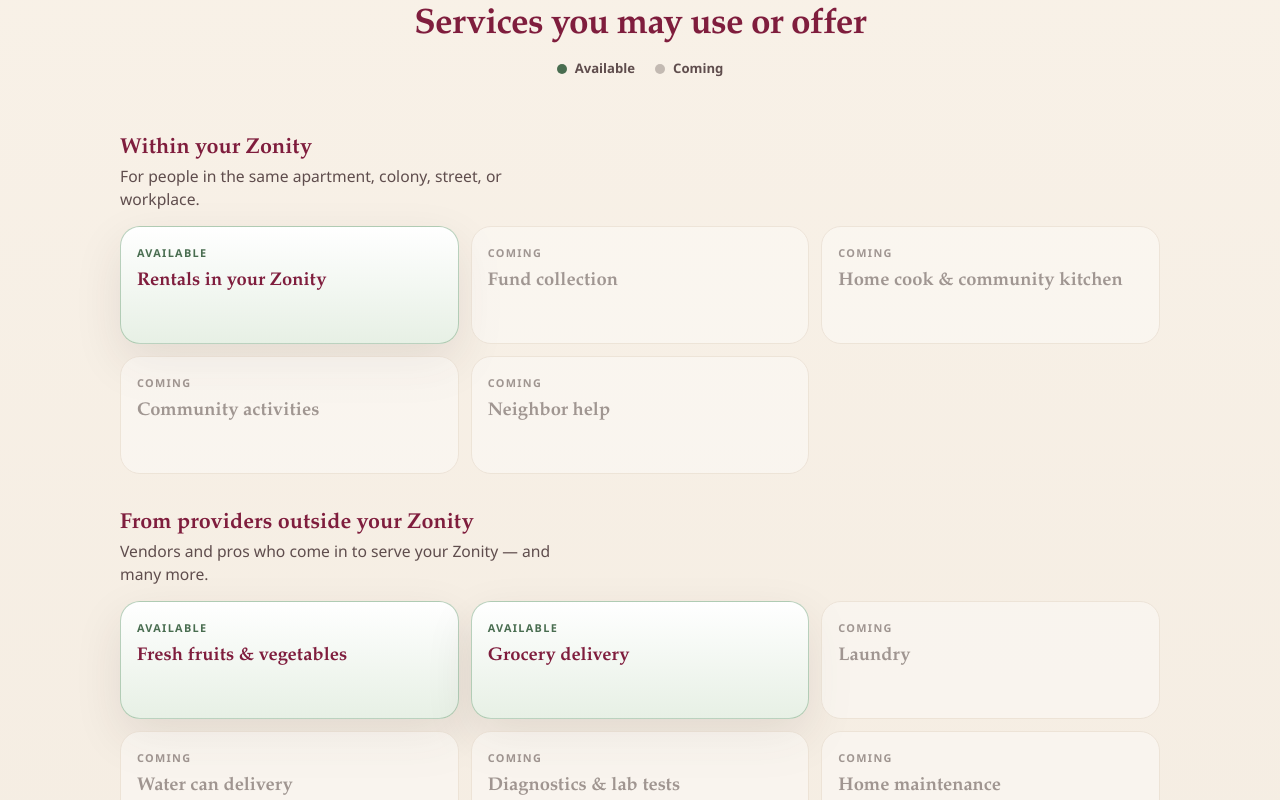
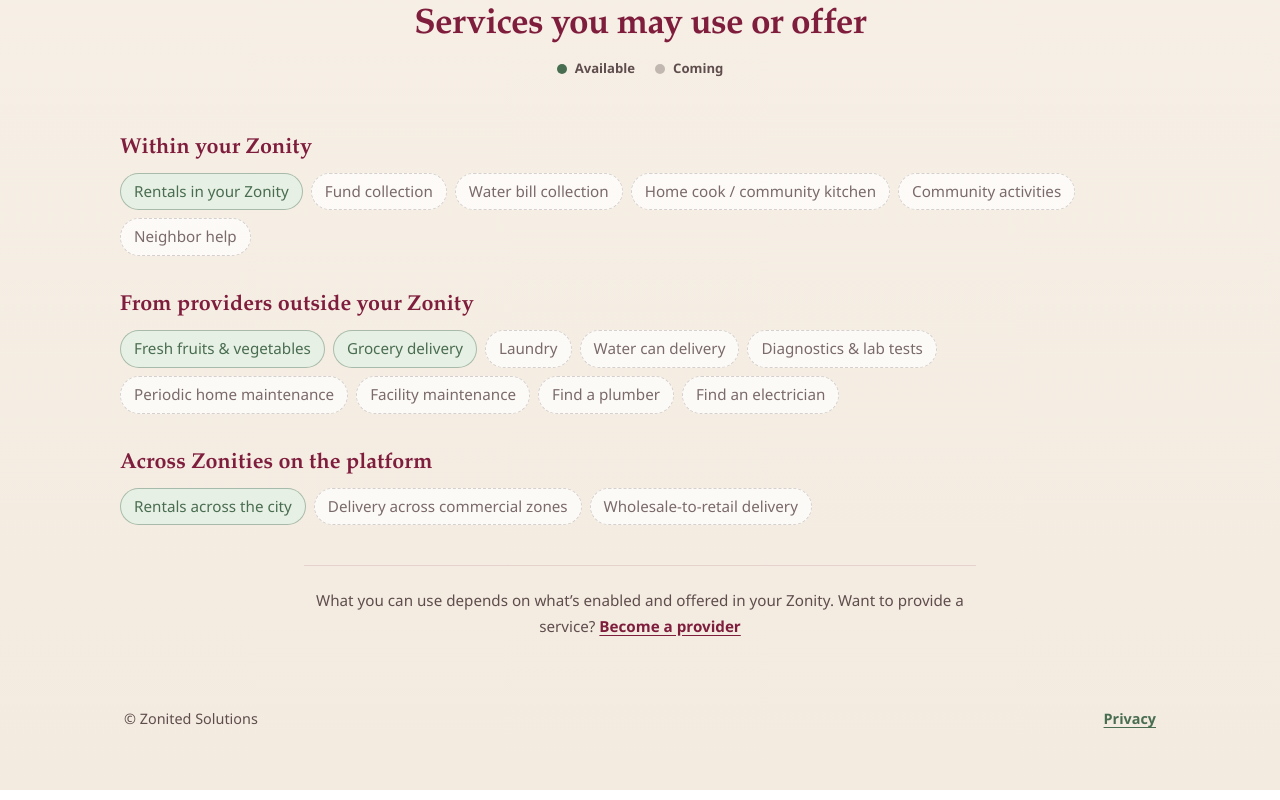
Before and after one commit to zoncaesaradmin/zonited-website, a plain HTML site: page index.html in a window 1280 px wide. Shown: the part 2000-2800 px from the top of the page. Drawn offline with Linux system fonts and the light colour scheme.

Commit message:
update usecases

```diff
--- a/index.html
+++ b/index.html
@@ -30,15 +30,15 @@
     />
     <meta name="twitter:image" content="https://zonited.com/assets/logo/zon-logo.png" />
     <meta name="twitter:image:alt" content="Zonited logo" />
-    <link rel="icon" type="image/png" sizes="32x32" href="./assets/brand/favicon-32.png?v=zonited59" />
-    <link rel="icon" type="image/png" sizes="16x16" href="./assets/brand/favicon-16.png?v=zonited59" />
-    <link rel="stylesheet" href="./styles.css?v=zonited59" />
+    <link rel="icon" type="image/png" sizes="32x32" href="./assets/brand/favicon-32.png?v=chips5" />
+    <link rel="icon" type="image/png" sizes="16x16" href="./assets/brand/favicon-16.png?v=chips5" />
+    <link rel="stylesheet" href="./styles.css?v=chips5" />
   </head>
   <body>
     <div class="page-shell">
       <header class="topbar">
         <a class="brand" href="#top" aria-label="Zonited Solutions home">
-          <img class="brand-mark" src="./assets/brand/zon-mark.png?v=zonited59" width="1254" height="1254" alt="" aria-hidden="true" />
+          <img class="brand-mark" src="./assets/brand/zon-mark.png?v=chips5" width="1254" height="1254" alt="" aria-hidden="true" />
           <span class="brand-text">Zonited Solutions</span>
         </a>
         <nav class="topnav" aria-label="Primary">
@@ -66,7 +66,7 @@
             <div class="path-tile-head">
               <span class="path-kicker">On WhatsApp</span>
               <div class="wa-title-row">
-                <img class="wa-logo" src="./assets/brand/whatsapp.svg?v=zonited59" width="40" height="40" alt="" />
+                <img class="wa-logo" src="./assets/brand/whatsapp.svg?v=chips5" width="40" height="40" alt="" />
                 <h2>Join your neighborhood</h2>
               </div>
               <p>Join the Zonity for your apartment, colony, street, or workplace — and unlock more benefits and deals.</p>
@@ -75,6 +75,7 @@
           </a>
 
           <a
+            id="become-provider"
             class="path-tile path-tile-whatsapp path-tile-whatsapp-alt"
             href="https://wa.me/918310880446?text=Hi%2C%20I%20would%20like%20to%20register%20interest%20as%20a%20partner%20%2F%20operator%20%2F%20vendor%20for%20Zonity."
             target="_blank"
@@ -83,7 +84,7 @@
             <div class="path-tile-head">
               <span class="path-kicker">On WhatsApp</span>
               <div class="wa-title-row">
-                <img class="wa-logo" src="./assets/brand/whatsapp.svg?v=zonited59" width="40" height="40" alt="" />
+                <img class="wa-logo" src="./assets/brand/whatsapp.svg?v=chips5" width="40" height="40" alt="" />
                 <h2>Offer what you sell nearby</h2>
               </div>
               <p>Offer your goods or services to Zonities — and grow your customers faster.</p>
@@ -134,94 +135,121 @@
             <div class="family-head">
               <h2>Within your Zonity</h2>
             </div>
-            <p class="family-lead">For people in the same apartment, colony, street, or workplace.</p>
-            <div class="service-grid service-grid-dense">
-              <div class="service-tile is-live">
-                                <span class="service-status">Available</span>
-                <strong>Rentals in your Zonity</strong>
-              </div>
-              <div class="service-tile is-grayed" aria-disabled="true">
-                <span class="service-status">Coming</span>
-                <strong>Fund collection</strong>
-              </div>
-              <div class="service-tile is-grayed" aria-disabled="true">
-                <span class="service-status">Coming</span>
-                <strong>Home cook &amp; community kitchen</strong>
-              </div>
-              <div class="service-tile is-grayed" aria-disabled="true">
-                <span class="service-status">Coming</span>
-                <strong>Community activities</strong>
-              </div>
-              <div class="service-tile is-grayed" aria-disabled="true">
-                <span class="service-status">Coming</span>
-                <strong>Neighbor help</strong>
-              </div>
-            </div>
+            <ul class="service-chip-list">
+              <li>
+                <span class="service-chip is-available" tabindex="0" data-tip=="List or find homes or shops to rent within your Zonity. Optionally make the listing visible across other Zonities.">
+                  Rentals in your Zonity
+                </span>
+              </li>
+              <li>
+                <span class="service-chip is-coming" tabindex="0" data-tip=="Pool money with neighbors for shared needs — festivals, repairs, gifts, or community projects — with clear tracking inside your Zonity.">
+                  Fund collection
+                </span>
+              </li>
+              <li>
+                <span class="service-chip is-coming" tabindex="0" data-tip=="Pay a periodic bill toward common water sourcing for your Zonity — with clear tracking, so you avoid messy WhatsApp threads and confusion.">
+                  Water bill collection
+                </span>
+              </li>
+              <li>
+                <span class="service-chip is-coming" tabindex="0" data-tip=="Order home-cooked meals from neighbors, or run a small community kitchen that serves people in your Zonity.">
+                  Home cook / community kitchen
+                </span>
+              </li>
+              <li>
+                <span class="service-chip is-coming" tabindex="0" data-tip=="Create and join local activities — sports, walks, kids’ play, festivals, and get-togethers — with people in your Zonity.">
+                  Community activities
+                </span>
+              </li>
+              <li>
+                <span class="service-chip is-coming" tabindex="0" data-tip=="Post a clear request — a few hours of help, company for an errand, borrowing a tool — and let neighbors volunteer free or for a small fee.">
+                  Neighbor help
+                </span>
+              </li>
+            </ul>
           </div>
 
           <div class="explore-family" id="services-outside">
             <div class="family-head">
               <h2>From providers outside your Zonity</h2>
             </div>
-            <p class="family-lead">Vendors and pros who come in to serve your Zonity — and many more.</p>
-            <div class="service-grid service-grid-dense">
-              <div class="service-tile is-live">
-                                <span class="service-status">Available</span>
-                <strong>Fresh fruits &amp; vegetables</strong>
-              </div>
-              <div class="service-tile is-live">
-                                <span class="service-status">Available</span>
-                <strong>Grocery delivery</strong>
-              </div>
-              <div class="service-tile is-grayed" aria-disabled="true">
-                <span class="service-status">Coming</span>
-                <strong>Laundry</strong>
-              </div>
-              <div class="service-tile is-grayed" aria-disabled="true">
-                <span class="service-status">Coming</span>
-                <strong>Water can delivery</strong>
-              </div>
-              <div class="service-tile is-grayed" aria-disabled="true">
-                <span class="service-status">Coming</span>
-                <strong>Diagnostics &amp; lab tests</strong>
-              </div>
-              <div class="service-tile is-grayed" aria-disabled="true">
-                <span class="service-status">Coming</span>
-                <strong>Home maintenance</strong>
-              </div>
-              <div class="service-tile is-grayed" aria-disabled="true">
-                <span class="service-status">Coming</span>
-                <strong>Facility maintenance</strong>
-              </div>
-              <div class="service-tile is-grayed" aria-disabled="true">
-                <span class="service-status">Coming</span>
-                <strong>Find a plumber</strong>
-              </div>
-              <div class="service-tile is-grayed" aria-disabled="true">
-                <span class="service-status">Coming</span>
-                <strong>Find an electrician</strong>
-              </div>
-            </div>
+            <ul class="service-chip-list">
+              <li>
+                <span class="service-chip is-available" tabindex="0" data-tip=="Order fresh fruits and vegetables from outside vendors into scheduled delivery windows for your Zonity.">
+                  Fresh fruits &amp; vegetables
+                </span>
+              </li>
+              <li>
+                <span class="service-chip is-available" tabindex="0" data-tip=="Get grocery orders delivered to your Zonity on a clear schedule from providers who serve your area.">
+                  Grocery delivery
+                </span>
+              </li>
+              <li>
+                <span class="service-chip is-coming" tabindex="0" data-tip=="Book scheduled laundry pickup and drop-off through providers who collect from and return to your Zonity.">
+                  Laundry
+                </span>
+              </li>
+              <li>
+                <span class="service-chip is-coming" tabindex="0" data-tip=="Schedule drinking-water can delivery to your apartment, colony, or workplace on a recurring or on-demand basis.">
+                  Water can delivery
+                </span>
+              </li>
+              <li>
+                <span class="service-chip is-coming" tabindex="0" data-tip=="Book lab tests and diagnostic services that visit or serve people in your Zonity.">
+                  Diagnostics &amp; lab tests
+                </span>
+              </li>
+              <li>
+                <span class="service-chip is-coming" tabindex="0" data-tip=="Schedule recurring home upkeep — cleaning, minor repairs, and preventive maintenance — from outside providers.">
+                  Periodic home maintenance
+                </span>
+              </li>
+              <li>
+                <span class="service-chip is-coming" tabindex="0" data-tip=="Coordinate upkeep for shared spaces in apartments, campuses, and workplaces — not just individual homes.">
+                  Facility maintenance
+                </span>
+              </li>
+              <li>
+                <span class="service-chip is-coming" tabindex="0" data-tip=="Browse plumbers who cover your Zonity and pre-book a visit on a clear schedule for repairs or routine checks.">
+                  Find a plumber
+                </span>
+              </li>
+              <li>
+                <span class="service-chip is-coming" tabindex="0" data-tip=="Browse electricians who cover your Zonity and pre-book a visit on a clear schedule for repairs or routine checks.">
+                  Find an electrician
+                </span>
+              </li>
+            </ul>
           </div>
 
           <div class="explore-family" id="services-platform">
             <div class="family-head">
               <h2>Across Zonities on the platform</h2>
             </div>
-            <p class="family-lead">Platform services that work beyond a single neighborhood.</p>
-            <div class="service-grid service-grid-dense">
-              <div class="service-tile is-live">
-                <span class="service-status">Available</span>
-                <strong>Rentals across the city</strong>
-              </div>
-              <div class="service-tile is-grayed" aria-disabled="true">
-                <span class="service-status">Coming</span>
-                <strong>Commercial zones</strong>
-              </div>
-            </div>
+            <ul class="service-chip-list">
+              <li>
+                <span class="service-chip is-available" tabindex="0" data-tip=="Search and enquire about rentals across the city — beyond your own Zonity — through the platform.">
+                  Rentals across the city
+                </span>
+              </li>
+              <li>
+                <span class="service-chip is-coming" tabindex="0" data-tip=="Move goods and deliveries across commercial zones that span more than one neighborhood on the platform.">
+                  Delivery across commercial zones
+                </span>
+              </li>
+              <li>
+                <span class="service-chip is-coming" tabindex="0" data-tip=="Move stock from wholesalers to retailers across Zonities — scheduled drops, clear routes, and less last-minute chasing.">
+                  Wholesale-to-retail delivery
+                </span>
+              </li>
+            </ul>
           </div>
 
-          <p class="map-note">Availability depends on your Zonity. Message us on WhatsApp to learn what is enabled near you.</p>
+          <p class="map-note">
+            What you can use depends on what’s enabled and offered in your Zonity.
+            Want to provide a service?
+            <a href="#become-provider">Become a provider</a>
+          </p>
         </section>
       </main>
 
--- a/styles.css
+++ b/styles.css
@@ -368,61 +368,99 @@ a.path-tile { color: inherit; }
 .legend-live::before { background: var(--action-deep-sage); }
 .legend-soon::before { background: rgba(59, 44, 44, 0.28); }
 
-.service-grid {
-  display: grid;
-  grid-template-columns: repeat(3, minmax(0, 1fr));
-  gap: 12px;
-  margin-top: 18px;
+.service-chip-list {
+  display: flex;
+  flex-wrap: wrap;
+  gap: 8px;
+  margin: 0;
+  padding: 0;
+  list-style: none;
 }
-.service-grid-dense { margin-top: 12px; }
-.service-tile {
-  display: flex;
-  flex-direction: column;
-  gap: 10px;
-  min-height: 118px;
-  padding: 18px 16px;
-  border-radius: var(--radius-lg);
-  border: 1px solid var(--surface-warm);
-  background: rgba(255, 255, 255, 0.94);
-  box-shadow: var(--shadow);
-  transition: transform 0.2s ease, box-shadow 0.2s ease;
+.service-chip {
+  position: relative;
+  display: inline-flex;
+  align-items: center;
+  max-width: 100%;
+  padding: 8px 13px;
+  border-radius: 999px;
+  border: 1px solid rgba(131, 173, 139, 0.45);
+  background: rgba(255, 255, 255, 0.88);
+  color: var(--text-soft);
+  font-size: 0.95rem;
+  font-weight: 500;
+  line-height: 1.3;
+  cursor: help;
 }
-a.service-tile.is-live:hover {
-  transform: translateY(-3px);
-  box-shadow: 0 20px 40px rgba(59, 44, 44, 0.12);
-}
-.service-tile strong {
-  font-family: "Iowan Old Style", "Palatino Linotype", "Book Antiqua", serif;
-  font-size: 1.15rem;
-  line-height: 1.2;
-  color: var(--brand-burgundy);
-}
-.service-status {
-  font-size: 0.68rem;
-  font-weight: 700;
-  letter-spacing: 0.12em;
-  text-transform: uppercase;
+.service-chip.is-available {
+  border-color: rgba(73, 109, 80, 0.4);
+  background: var(--surface-sage);
   color: var(--action-deep-sage);
 }
-.service-tile.is-live {
-  border-color: rgba(131, 173, 139, 0.55);
-  background: linear-gradient(180deg, #fff, var(--surface-sage));
+.service-chip.is-coming {
+  border-style: dashed;
+  border-color: rgba(59, 44, 44, 0.2);
+  background: rgba(255, 255, 255, 0.72);
+  color: #7a6a6a;
 }
-.service-tile.is-grayed {
-  opacity: 0.55;
-  filter: grayscale(0.35);
-  background: rgba(255, 255, 255, 0.7);
-  box-shadow: none;
-  cursor: default;
+.service-chip:hover,
+.service-chip:focus {
+  outline: none;
+  box-shadow: 0 0 0 2px rgba(73, 109, 80, 0.18);
+  z-index: 2;
 }
-.service-tile.is-grayed .service-status { color: var(--text-soft); }
-.service-tile.is-grayed strong { color: var(--text-soft); }
+.service-chip::after {
+  content: attr(data-tip);
+  position: absolute;
+  left: 50%;
+  bottom: calc(100% + 10px);
+  transform: translateX(-50%) translateY(4px);
+  width: max-content;
+  max-width: min(280px, 70vw);
+  padding: 10px 12px;
+  border-radius: 12px;
+  background: var(--text-primary);
+  color: var(--brand-cream);
+  font-size: 0.92rem;
+  font-weight: 500;
+  line-height: 1.45;
+  text-align: left;
+  white-space: normal;
+  box-shadow: var(--shadow);
+  opacity: 0;
+  visibility: hidden;
+  pointer-events: none;
+  transition: opacity 0.15s ease, transform 0.15s ease, visibility 0.15s;
+  z-index: 5;
+}
+.service-chip:hover::after,
+.service-chip:focus::after {
+  opacity: 1;
+  visibility: visible;
+  transform: translateX(-50%) translateY(0);
+}
 .map-note {
-  margin: 18px 0 0;
+  margin: 40px 0 0;
+  padding-top: 22px;
+  border-top: 1px solid color-mix(in srgb, var(--brand-burgundy) 12%, transparent);
   text-align: center;
   color: var(--text-soft);
-  font-size: 0.92rem;
-  line-height: 1.55;
+  font-size: 0.95rem;
+  line-height: 1.65;
+  max-width: 42rem;
+  margin-left: auto;
+  margin-right: auto;
+}
+
+.map-note a {
+  color: var(--brand-burgundy);
+  font-weight: 600;
+  text-decoration: underline;
+  text-underline-offset: 3px;
+}
+
+.map-note a:hover,
+.map-note a:focus-visible {
+  color: var(--deep-sage, #496d50);
 }
 
 /* —— Explore page —— */
@@ -433,18 +471,11 @@ a.service-tile.is-live:hover {
   align-items: center;
   justify-content: space-between;
   gap: 12px;
-  margin-bottom: 4px;
+  margin-bottom: 12px;
 }
 .family-head h2 {
   font-size: 1.35rem;
   color: var(--brand-burgundy);
-}
-.family-lead {
-  margin: 0 0 14px;
-  max-width: 48ch;
-  color: var(--text-soft);
-  font-size: 0.98rem;
-  line-height: 1.5;
 }
 .badge {
   flex: 0 0 auto;
@@ -522,12 +553,8 @@ a.service-tile.is-live:hover {
 
 @media (max-width: 800px) {
   .path-strip,
-  .explore-cta-strip,
-  .service-grid {
+  .explore-cta-strip {
     grid-template-columns: 1fr;
-  }
-  .service-grid-dense {
-    grid-template-columns: repeat(2, minmax(0, 1fr));
   }
 }
 
@@ -550,8 +577,9 @@ a.service-tile.is-live:hover {
   .platform-band-lead { font-size: 1.02rem; line-height: 1.5; }
   .gateway-hero { padding: 28px 4px 18px; }
   .path-tile { min-height: 0; padding: 22px 18px; }
-  .service-grid-dense { grid-template-columns: 1fr; }
   .family-head { align-items: flex-start; flex-direction: column; }
+  .service-chip { font-size: 0.9rem; }
+  .service-chip::after { font-size: 0.88rem; }
   .legal-card { padding: 24px; }
   .site-footer { flex-direction: column; align-items: flex-start; }
 }
```
Also changed, not shown: privacy.html (+4 -4 lines).
